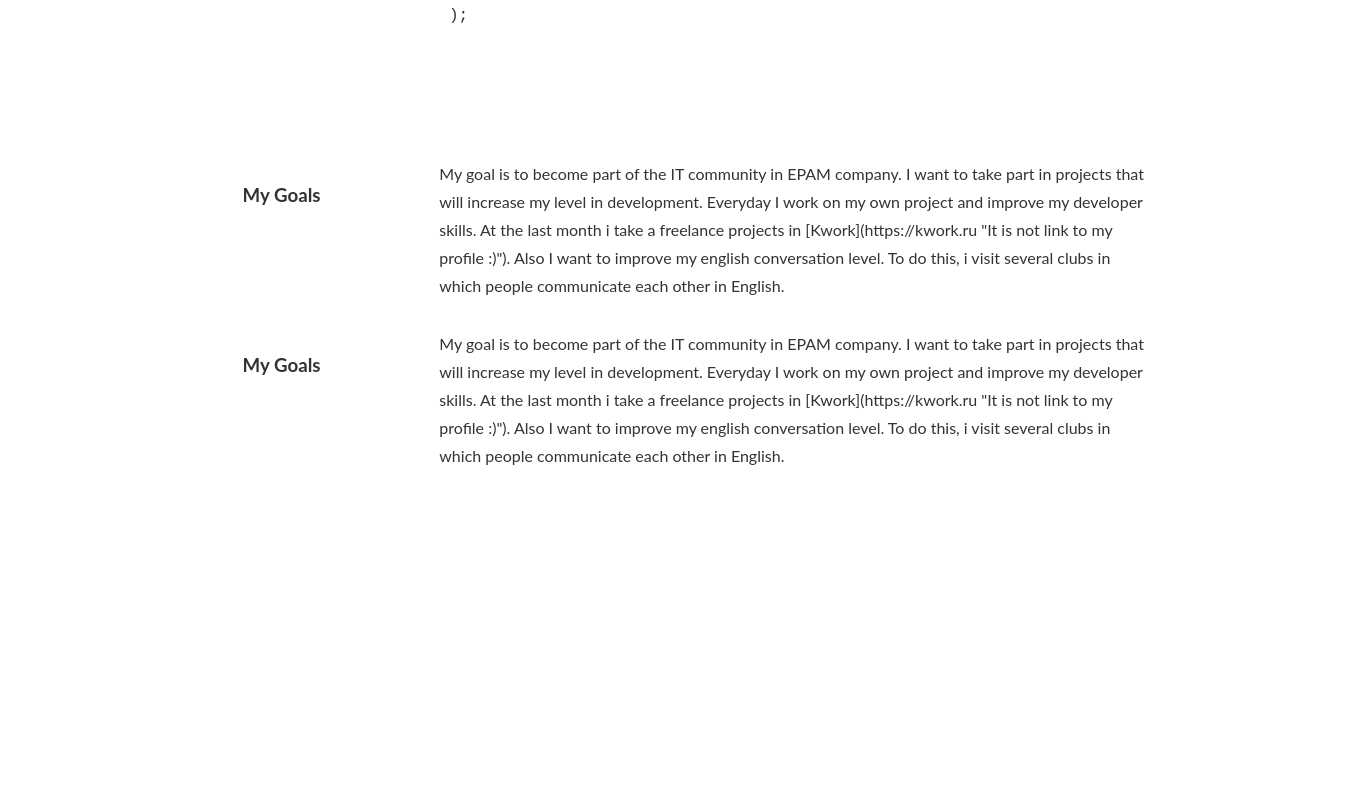
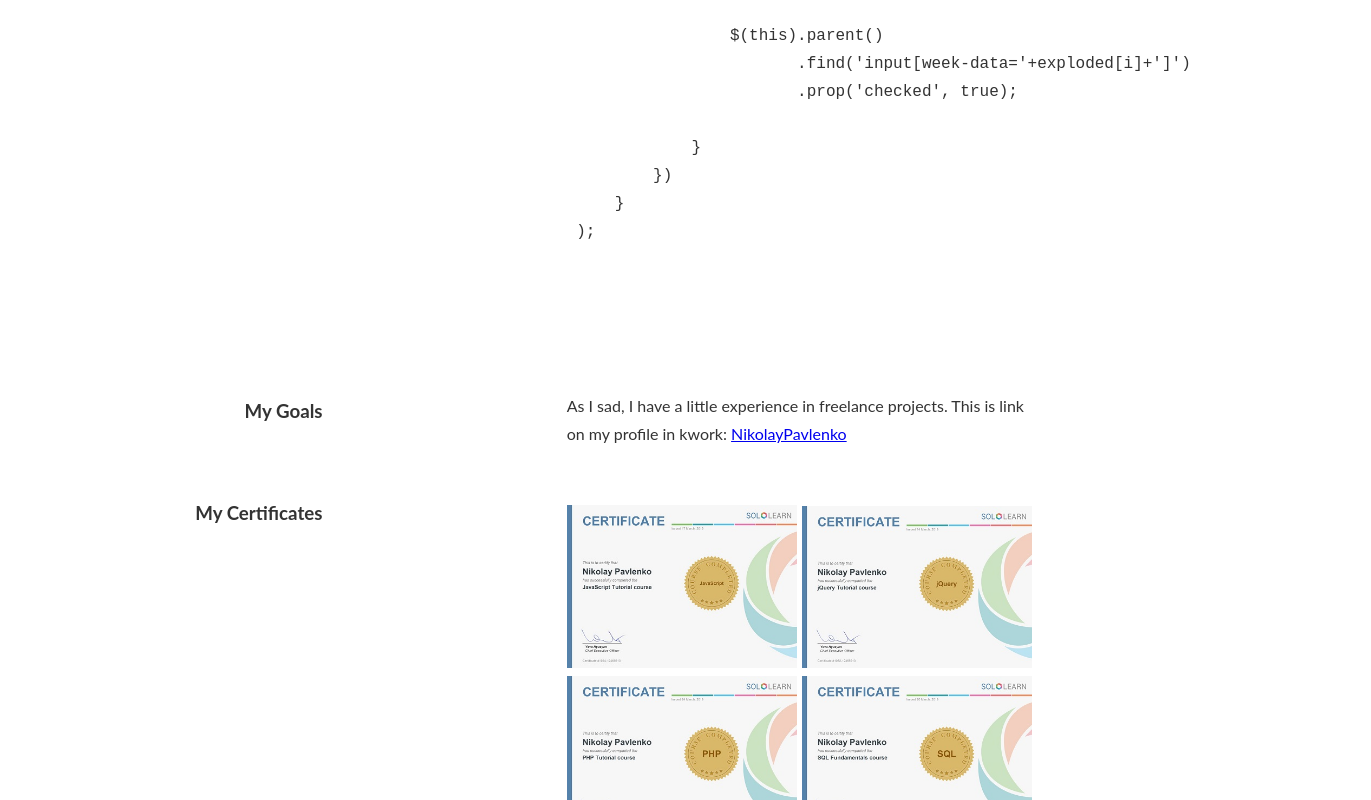
Before and after one commit to HolyFat/rsschool-cv, a plain HTML site: page index.html in a window 1280 px wide. Shown: the part 2000-2800 px from the top of the page, 1371 px wide, since content can reach past the window. Before the commit the page ends 2478 px from the top, so only its background shows below. Drawn offline with Linux system fonts and the light colour scheme.

Commit message:
refactor: change tags & styles

```diff
--- a/css/style.css
+++ b/css/style.css
@@ -109,10 +109,29 @@ table.communication td:last-child{
 .main-header{
     display: inline-block;
     vertical-align: top;
-    width: 30%;
-    text-align: center;
+    width: 19%;
+    text-align: end;
+    padding-right: 7rem;
 }
 .main-content{
     display: inline-block;
-    width: 69%;
+    width: 46%;
+    padding-left: 8rem;
+    padding-top: 1rem;
+
 }
+
+.main-content.certificates {
+   padding-top: 1.7rem;
+}
+
+.main-content.certificates img{
+    width: 49%;
+    transition-duration: 1s;
+    transition-timing-function: ease;
+}
+
+
+.main-content.certificates img:hover {
+    transform: scale(2.2);
+}
--- a/index.html
+++ b/index.html
@@ -43,8 +43,7 @@
             <div class="main-content">My goal is to become part of the IT community in EPAM company.
                 I want to take part in projects that will increase my level in development. Everyday I work on my own
                 project and improve my developer skills.
-                At the last month i take a freelance projects in [Kwork](https://kwork.ru "It is not link to my profile
-                :)").
+                At the last month i take a freelance projects in <a href="https://kwork.ru" title="This is not my profile :)">Kwork</a>.
                 Also I want to improve my english conversation level. To do this, i visit several clubs in which people
                 communicate each other in English.
             </div>
@@ -62,7 +61,8 @@
             <div class="main-content">
 
                 <pre>
-    <code>/**This function iterates over the array received from the database.
+    <code>
+/**This function iterates over the array received from the database.
 Based on the obtained values, sets checkboxes in the table cells
 loaData s an array obtained from the database
 */
@@ -86,7 +86,9 @@ loaData s an array obtained from the database
 
              if($(this).attr('columnNumber') === index){
 
-                 $(this).parent().find('input[week-data='+exploded[i]+']').prop('checked', true);
+                 $(this).parent()
+                        .find('input[week-data='+exploded[i]+']')
+                        .prop('checked', true);
 
              }
          })
@@ -99,24 +101,23 @@ loaData s an array obtained from the database
         </div>
         <div class="main-section">
             <div class="main-header"><h3>My Goals</h3></div>
-            <div class="main-content">My goal is to become part of the IT community in EPAM company.
-                I want to take part in projects that will increase my level in development. Everyday I work on my own
-                project and improve my developer skills.
-                At the last month i take a freelance projects in [Kwork](https://kwork.ru "It is not link to my profile
-                :)").
-                Also I want to improve my english conversation level. To do this, i visit several clubs in which people
-                communicate each other in English.
+            <div class="main-content">As I sad, I have a little experience in freelance projects. This is link on my profile in kwork:
+                <a href="https://kwork.ru/user/nikolaypavlenko" title="Now, this is my profile :)">NikolayPavlenko</a>
             </div>
         </div>
         <div class="main-section">
-            <div class="main-header"><h3>My Goals</h3></div>
-            <div class="main-content">My goal is to become part of the IT community in EPAM company.
-                I want to take part in projects that will increase my level in development. Everyday I work on my own
-                project and improve my developer skills.
-                At the last month i take a freelance projects in [Kwork](https://kwork.ru "It is not link to my profile
-                :)").
-                Also I want to improve my english conversation level. To do this, i visit several clubs in which people
-                communicate each other in English.
+            <div class="main-header"><h3>My Certificates</h3></div>
+            <div class="main-content certificates">
+                <img src="img/javascript.jpg" alt=""> <img src="img/jquery.jpg" alt="">
+                <img src="img/php.jpg" alt=""> <img src="img/sql.jpg" alt="">
+            </div>
+        </div>
+        <div class="main-section">
+            <div class="main-header"><h3>English level</h3></div>
+            <div class="main-content">
+                When was the last time I pass English level test I had A2+ mark.
+                But from this time I try to improve my English conversation and grammar level.
+                I visit English conversation club, use an app called grammar and watch videos in English.
             </div>
         </div>
     </main>
```
